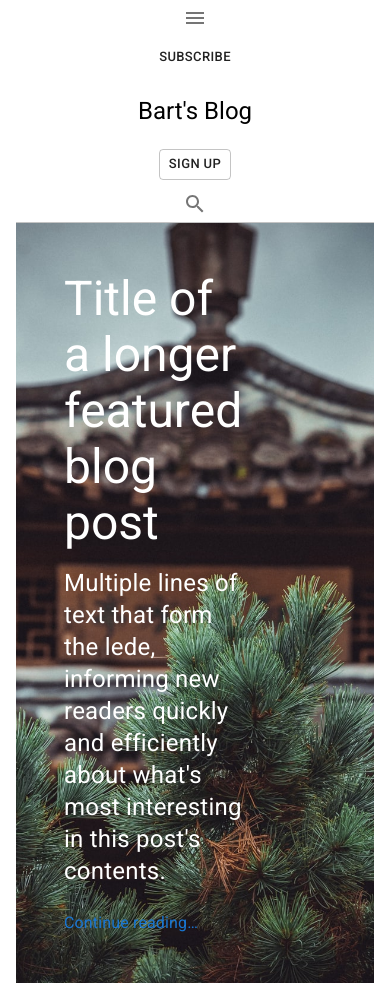
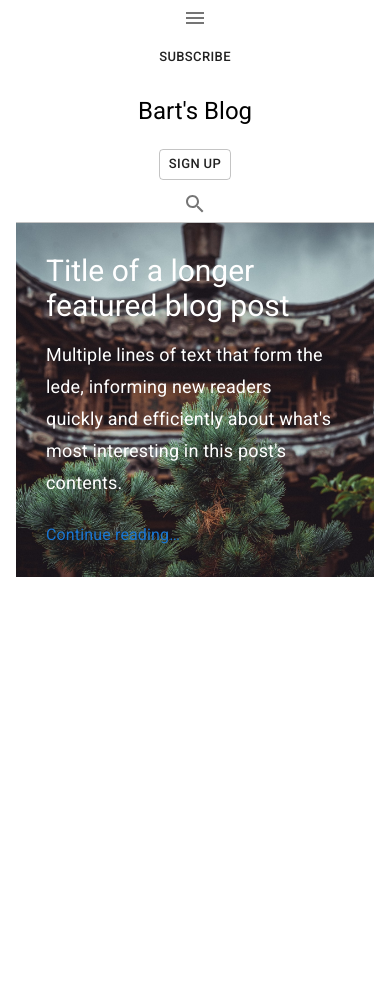
Before and after one commit to IlyaKrapivnoy/material_ui_responsive_site_2, a React (Create React App) app: page / in a window 390 px wide. After the commit the page ends 844 px from the top, so only its background shows below. Built offline with nearby package versions, Linux system fonts and the light colour scheme.

Commit message:
responsiveness for banner

```diff
--- a/src/components/Banner.jsx
+++ b/src/components/Banner.jsx
@@ -14,14 +14,24 @@ const useStyles = makeStyles((theme) => ({
         width: '50%',
         padding: 48,
         color: '#fff',
+        [theme.breakpoints.down('sm')]: {
+            width: '80%',
+            padding: 30,
+        },
     },
     bannerTitle: {
         marginBottom: 16,
+        [theme.breakpoints.down('sm')]: {
+            fontSize: '30px',
+        },
     },
     bannerSubtitle: {
         fontSize: 24,
         marginBottom: 24,
         lineHeight: '32px',
+        [theme.breakpoints.down('sm')]: {
+            fontSize: '18px',
+        },
     },
     bannerLinkText: {
         color: '#1976D2',
```
